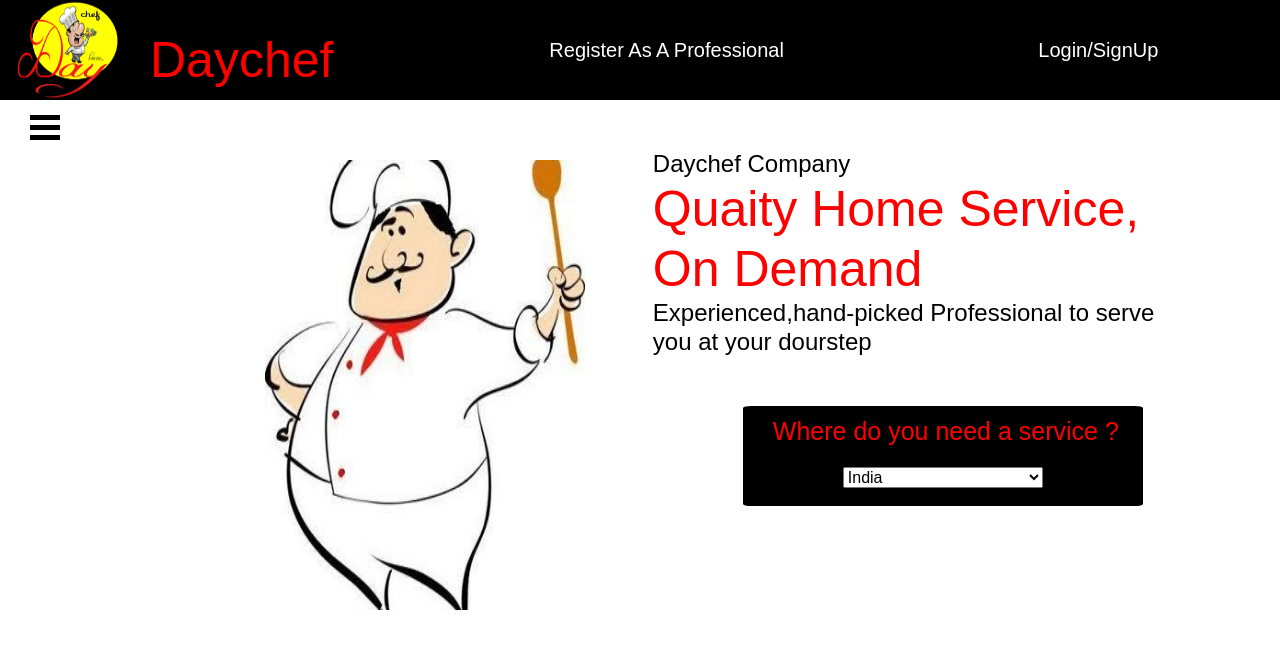
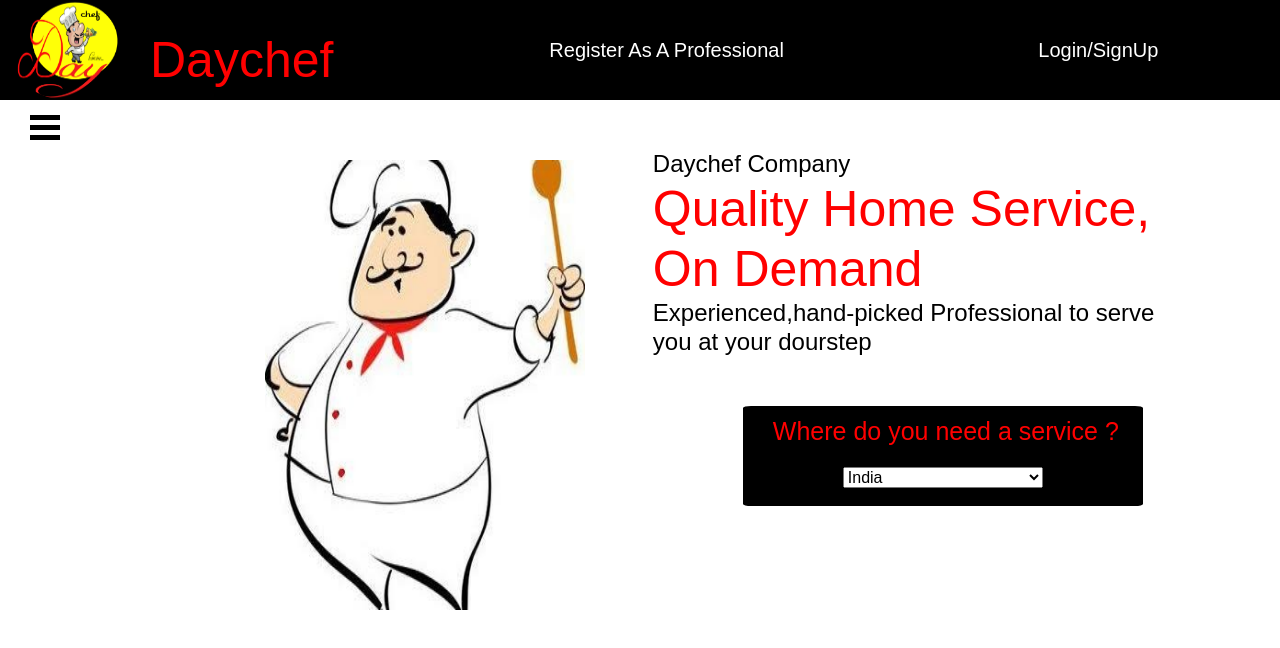
Before and after one commit to VishwPramit97/DayChef-P, an Angular app in the folder frontend1/: page / in a window 1280 px wide. Shown: the top 648 px of the page. Built offline with nearby package versions, Linux system fonts and the light colour scheme.

Commit message:
complete

```diff
--- a/frontend1/src/app/header/header.component.html
+++ b/frontend1/src/app/header/header.component.html
@@ -32,7 +32,7 @@
     <div class="col2">
         <div class="cool">
        <h4  style="color:black">Daychef Company</h4>
-       <h1 style="font-size:50px;color:red">Quaity Home Service, On Demand</h1>
+       <h1 style="font-size:50px;color:red">Quality Home Service, On Demand</h1>
       <h4 style="color:black">Experienced,hand-picked Professional to serve you at your dourstep</h4>
           <div class="one">
               <h6  style="color:red">Where do you need a service ?</h6>
--- a/frontend1/src/app/sign-up/sign-up.component.css
+++ b/frontend1/src/app/sign-up/sign-up.component.css
@@ -22,7 +22,7 @@
     color:white;
     position:absolute;
     top:50px;
-    left:500px;
+    left:600px;
   }
   .loginform{
       position: relative;
```
